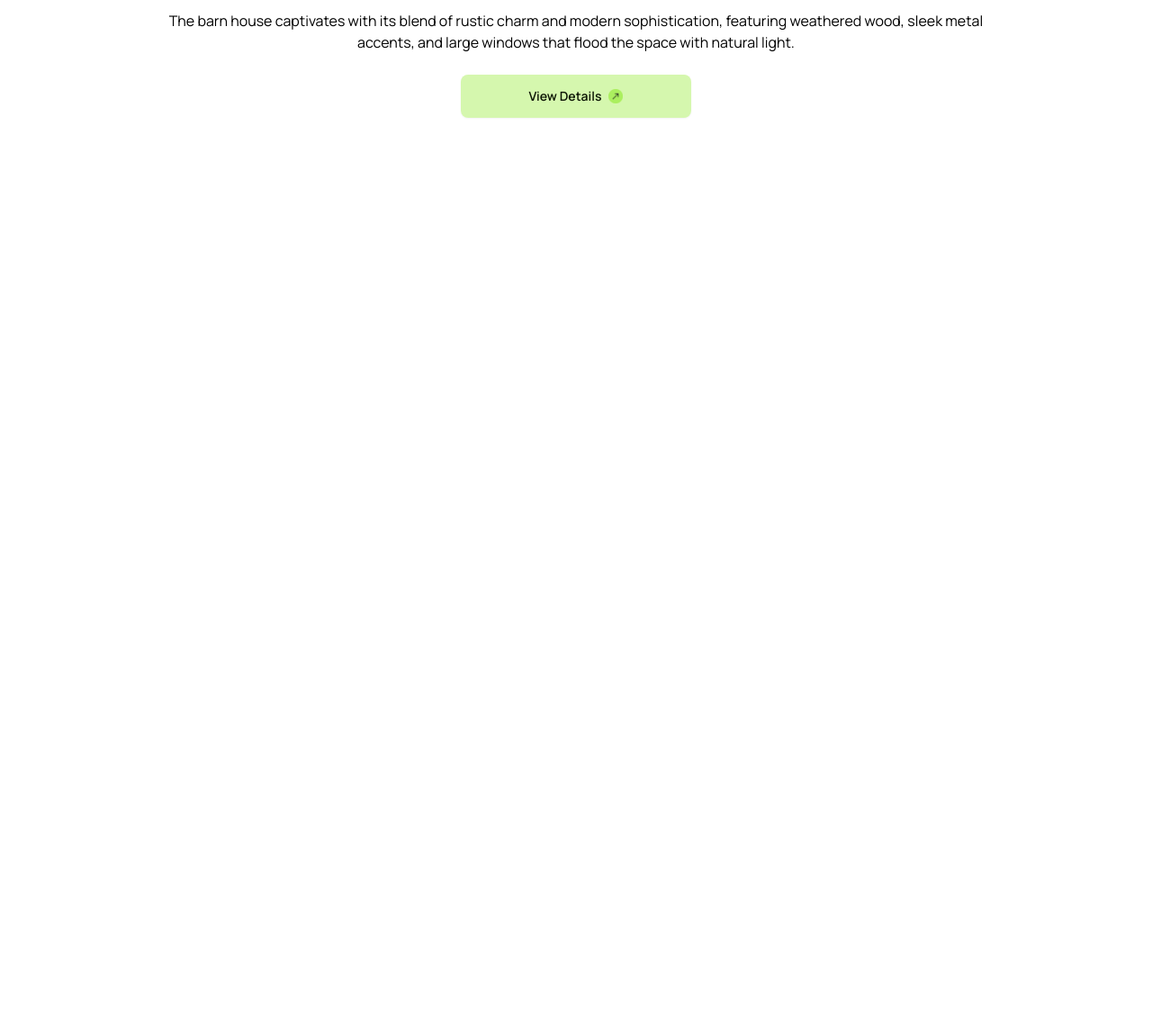
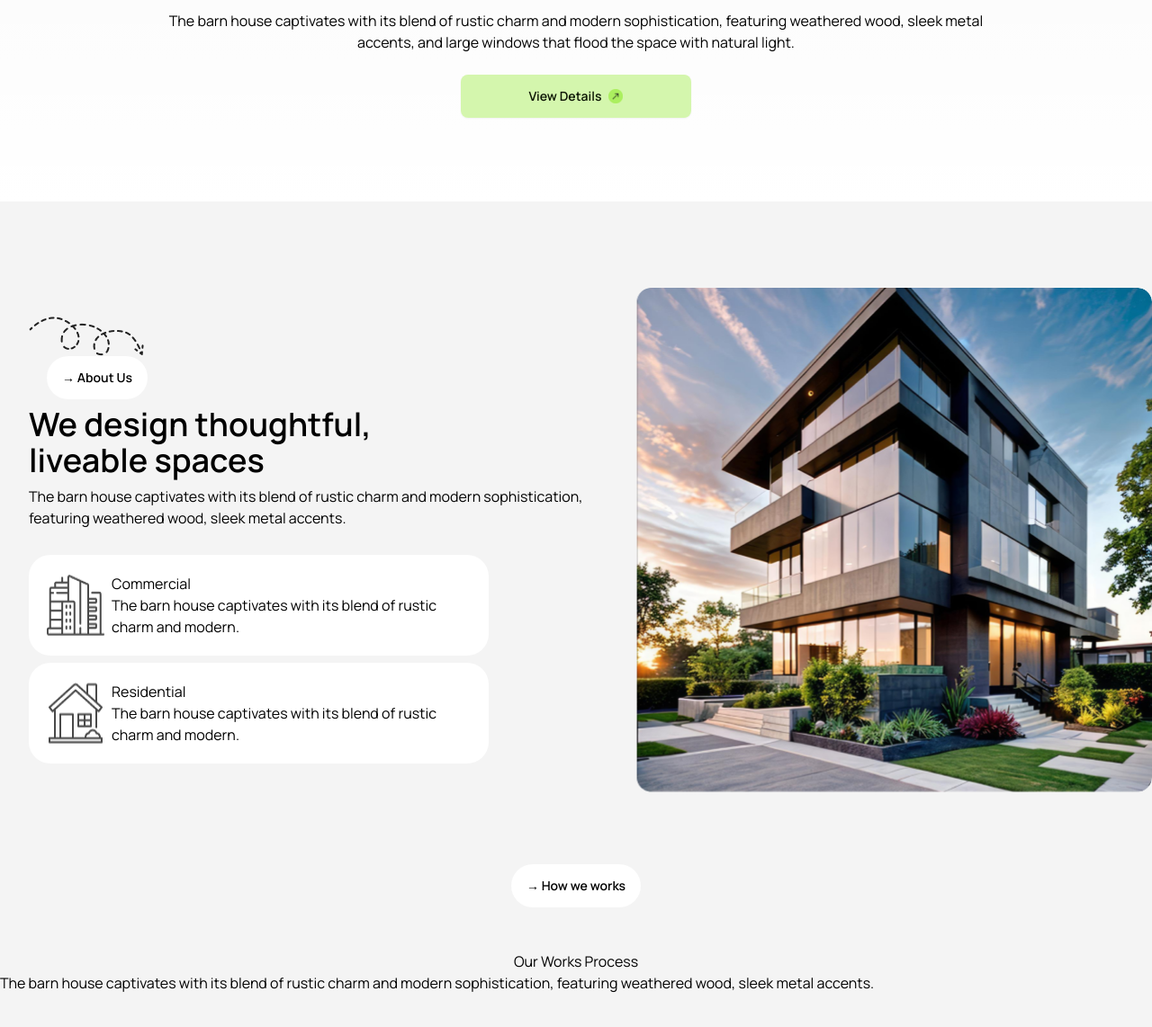
Before and after one commit to learner-of-string/rinterio, a website: page index.html in a window 1280 px wide. Shown: the part 644-1786 px from the top of the page at 90% size. Before the commit the page ends 868 px from the top, so only its background shows below. Drawn offline with Linux system fonts and the light colour scheme.

Commit message:
We design thoughtful, liveable spaces section done

```diff
--- a/index.html
+++ b/index.html
@@ -111,6 +111,71 @@
         </div>
       </div>
     </header>
-    <main></main>
+    <main>
+      <section class="my-24">
+        <div class="bg-background">
+          <div class="card lg:card-side">
+            <div class="card-body w-[560px]">
+              <div>
+                <img src="./assets/Vector.png" alt="" />
+                <button class="btn btn-ghost rounded-full bg-white ml-5">
+                  → About Us
+                </button>
+              </div>
+              <h2 class="card-title text-4xl">
+                We design thoughtful, <br />
+                liveable spaces
+              </h2>
+              <p>
+                The barn house captivates with its blend of rustic charm and
+                modern sophistication, featuring weathered wood, sleek metal
+                accents.
+              </p>
+              <div>
+                <div
+                  class="flex max-w-[511px] gap-2 bg-white p-5 rounded-3xl mb-2"
+                >
+                  <img src="./assets/commercial.png" alt="" />
+                  <div>
+                    <h4>Commercial</h4>
+                    <p>
+                      The barn house captivates with its blend of rustic charm
+                      and modern.
+                    </p>
+                  </div>
+                </div>
+                <div class="flex max-w-[511px] gap-2 bg-white p-5 rounded-3xl">
+                  <img src="./assets/residential.png" alt="" />
+                  <div>
+                    <h4>Residential</h4>
+                    <p>
+                      The barn house captivates with its blend of rustic charm
+                      and modern.
+                    </p>
+                  </div>
+                </div>
+              </div>
+            </div>
+            <figure>
+              <img src="./assets/Rectangle.png" alt="Album" />
+            </figure>
+          </div>
+          <div class="section-how-we-works">
+            <div class="flex justify-center pt-20">
+              <button class="btn btn-ghost bg-white rounded-full">
+                → How we works
+              </button>
+            </div>
+<br><br>
+            <h2 class="text-center">Our Works Process</h2>
+            <p>
+              The barn house captivates with its blend of rustic charm and
+              modern sophistication, featuring weathered wood, sleek metal
+              accents.
+            </p>
+          </div>
+        </div>
+      </section>
+    </main>
   </body>
 </html>
--- a/tailwind.config.js
+++ b/tailwind.config.js
@@ -7,6 +7,7 @@ module.exports = {
           primary: "#ABEF5F",
           accent: "#ABEF5F80",
           base: "#FFFFFF",
+          background: "#f4f4f4",
         },
       },
     ],
```
Also changed, not shown: styles/output.css.
